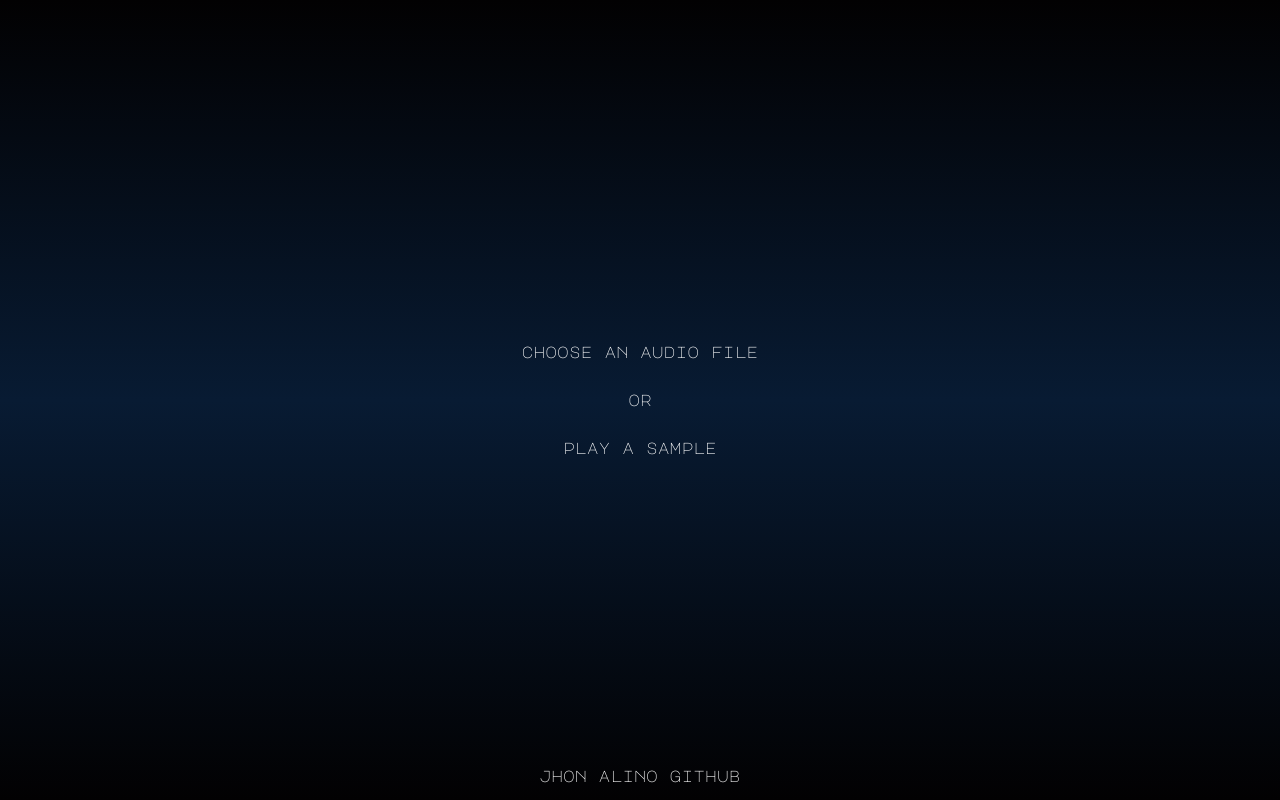
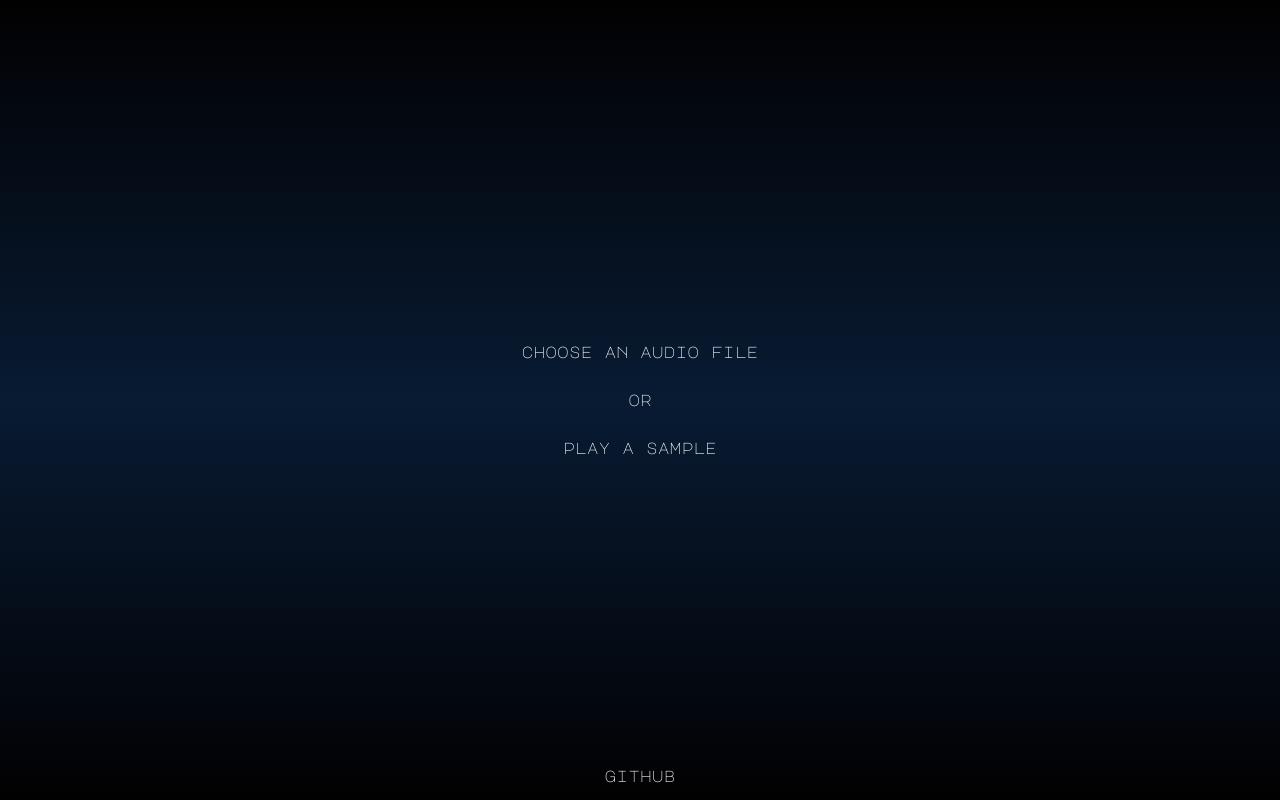
Before and after one commit to jhonalino/frequency_visualizer, a website built with webpack: page docs/index.html in a window 1280 px wide. Built offline with nearby package versions, Linux system fonts and the light colour scheme.

Commit message:
Update index.html

```diff
--- a/docs/index.html
+++ b/docs/index.html
@@ -41,7 +41,7 @@
 			</div>
 			<input type="file" class="hidden" id="fileInput" />
 			<div class="links">
-				<a target="_blank" href="https://jhonalino.com/">jhon alino</a>
+
 				<a
 					target="_blank"
 					href="https://github.com/jhonalino/frequency_visualizer"
```
